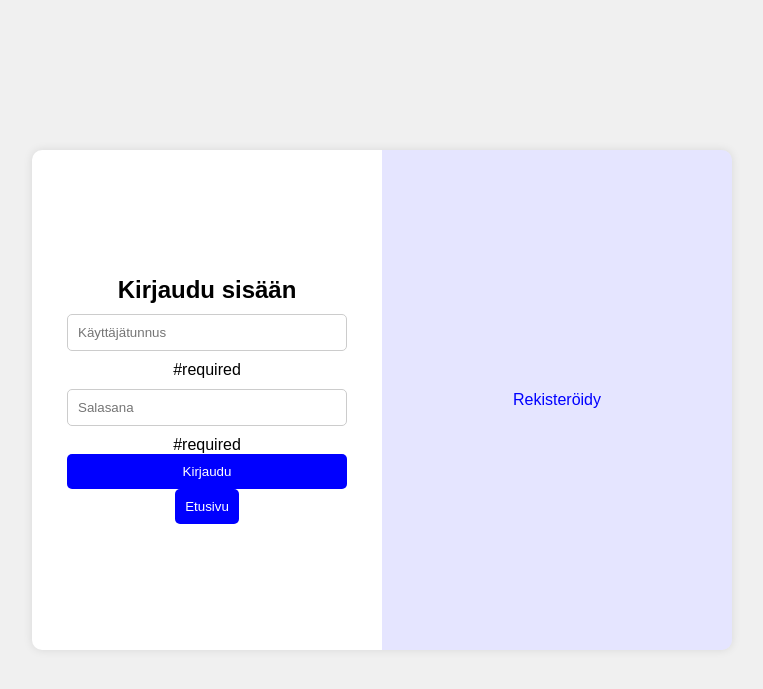
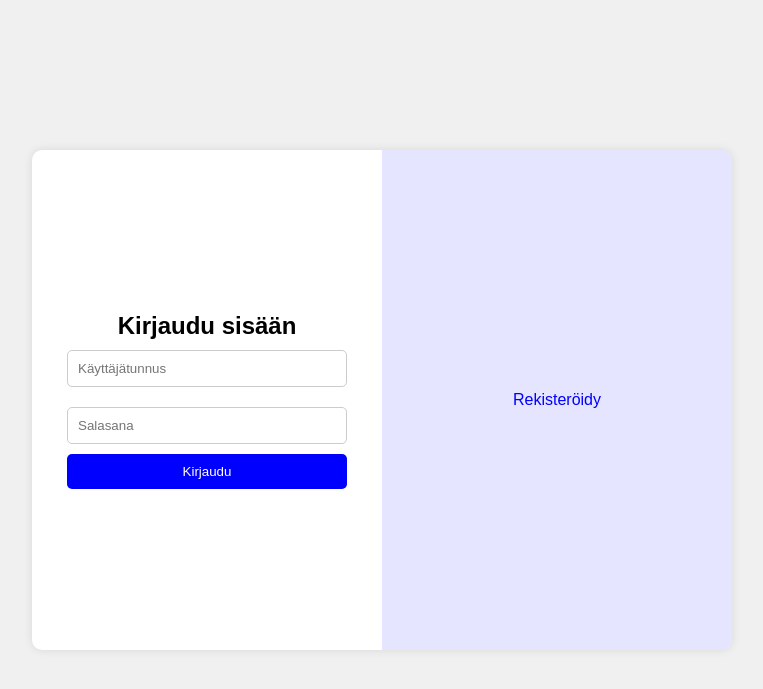
Before and after one commit to Rosel1a/Oppimispeli, a Flask app: page /student_login in a window 1280 px wide. Shown: the top 689 px of the page, without its empty margins (258-1021 px from the left). Run offline with Flask 3, Linux system fonts and the light colour scheme.

Commit message:
palautin required

```diff
--- a/app.py
+++ b/app.py
@@ -8,7 +8,7 @@ app = Flask(__name__)
 # Pääsivun reitti
 @app.route('/')
 def index():
-    return render_template('firstScreen.html')  # Tämä viittaa HTML-tiedostoon
+    return render_template('frontPage.html')  # Tämä viittaa HTML-tiedostoon
 
 @app.route('/teacher_login')
 def teacher_login():
@@ -17,10 +17,6 @@ def teacher_login():
 @app.route('/student_login')
 def student_login():
     return render_template('studentLogIn.html')
-
-@app.route('/etusivu')
-def etusivu():
-    return render_template('frontPage.html')
 
 # Matematiikan valikko
 @app.route('/math_menu/<int:grade>')
--- a/templates/studentLogIn.html
+++ b/templates/studentLogIn.html
@@ -14,31 +14,28 @@
         <div class="form-container login-form" id="loginForm" style="left: 0;">
             <form class="form">
                 <h2>Kirjaudu sisään</h2>
-                <input type="text" placeholder="Käyttäjätunnus"> #required
-                <input type="password" placeholder="Salasana"> #required
+                <input type="text" placeholder="Käyttäjätunnus" required>
+                <input type="password" placeholder="Salasana" required>
                 <button type="submit">Kirjaudu</button>
-                <a href="{{ url_for('etusivu') }}">
-                    <button>Etusivu</button>
-                </a>
             </form>
         </div>
 
         <div class="form-container register-form" id="registerForm" style="right: 0;">
             <form class="form">
                 <h2>Rekisteröidy</h2>
-                <input type="text" placeholder="Etunimi" >
-                <input type="text" placeholder="Sukunimi"
-                <input type="date" placeholder="Syntymäpäivä" >
-                    <select id="class" name="class" >
+                <input type="text" placeholder="Etunimi" required>
+                <input type="text" placeholder="Sukunimi" required>
+                <input type="date" placeholder="Syntymäpäivä" required>
+                    <select id="class" name="class" required>
                         <option value="" disabled selected>Valitse luokkasi</option>
                         <option value="3">3. luokka</option>
                         <option value="4">4. luokka</option>
                         <option value="5">5. luokka</option>
                         <option value="6">6. luokka</option>
                     </select>
-                <input type="text" placeholder="Käyttäjätunnus" >
-                <input type="password" id="password" name="password" placeholder="Salasana" >
-                <input type="password" id="confirmPassword" name="confirmPassword" placeholder="Salasana uudelleen" >
+                <input type="text" placeholder="Käyttäjätunnus" required>
+                <input type="password" id="password" name="password" placeholder="Salasana" required>
+                <input type="password" id="confirmPassword" name="confirmPassword" placeholder="Salasana uudelleen" required>
                 <span id="passwordError" style="color: red; display: none;">Salasanat eivät täsmää!</span>
                 <button type="submit" onclick="return checkPassword()">Rekisteröidy</button>
             </form>
--- a/templates/teacherLogIn.html
+++ b/templates/teacherLogIn.html
@@ -30,9 +30,6 @@
                 <input type="password" id="confirmPassword" name="confirmPassword" placeholder="Salasana uudelleen" required>
                 <span id="passwordError" style="color: red; display: none;">Salasanat eivät täsmää!</span>
                 <button type="submit" onclick="return checkPassword()">Rekisteröidy</button>
-                <a href="{{ url_for('etusivu') }}">
-                    <button>Etusivu</button>
-                </a>
             </form>
         </div>
     </div>
```
